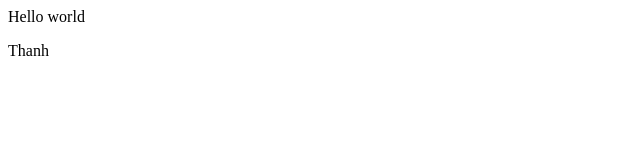
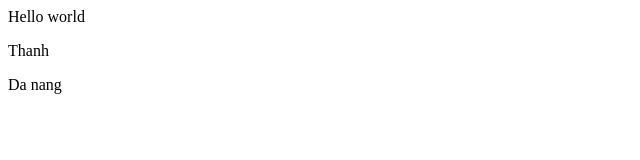
Before and after one commit to thanh2930/demothanh, a plain HTML site: page index.html in a window 1280 px wide. Shown: the full height of the page, 0-640 px from the left. Drawn offline with Linux system fonts and the light colour scheme.

Commit message:
add code danang

```diff
--- a/index.html
+++ b/index.html
@@ -1,2 +1,3 @@
 <h>Hello world</h>
 <p>Thanh</p>
+<h>Da nang</h>
```
